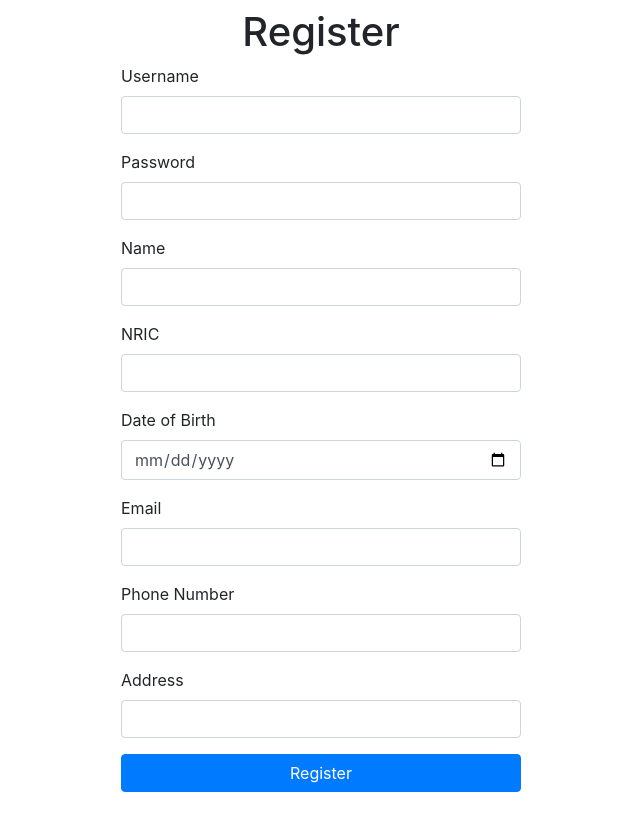
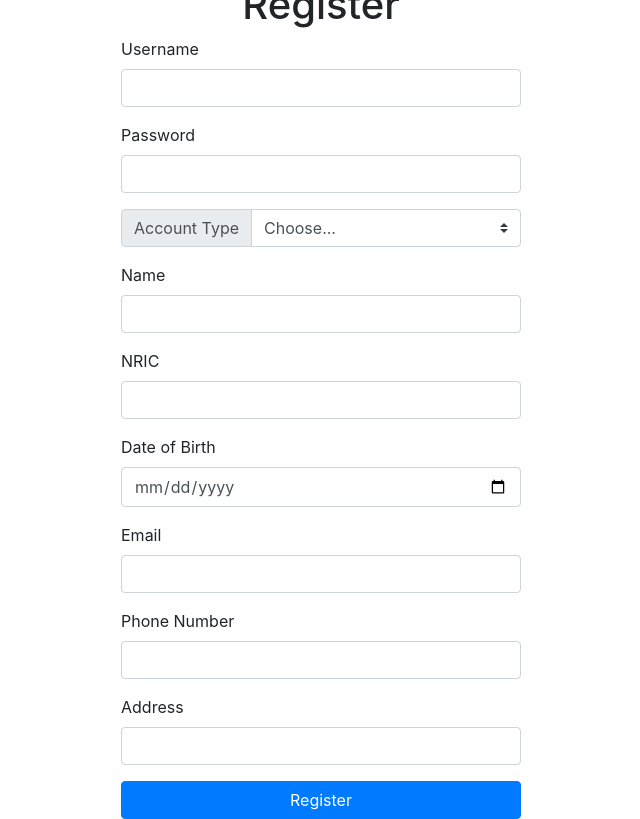
Before and after one commit to Greenbonee/MyBank, a Flask app: page /register in a window 1280 px wide. Shown: the whole page, without its empty margins (319-959 px from the left). Before the commit the page ends 792 px from the top, so only its background shows below. Run offline with Flask 3, Linux system fonts and the light colour scheme; some libraries are stand-ins or nearby versions.

Commit message:
Updated register.py and naming conventions

```diff
--- a/app/__init__.py
+++ b/app/__init__.py
@@ -12,7 +12,7 @@ def create_app():
     db.init_app(app)
     migrate.init_app(app, db)
 
-    from .web import bp as main_blueprint
-    app.register_blueprint(main_blueprint)
+    from .web import bp as web_bp
+    app.register_blueprint(web_bp)
 
     return app
--- a/app/templates/register.html
+++ b/app/templates/register.html
@@ -41,6 +41,16 @@
                     <label for="password">Password</label>
                     <input type="password" class="form-control" id="password" name="password" required>
                 </div>
+                  <div class="input-group mb-3">
+                    <div class="input-group-prepend">
+                      <label class="input-group-text" for="account_type">Account Type</label>
+                    </div>
+                    <select class="custom-select" id="account_type">
+                      <option selected>Choose...</option>
+                      <option value="Current">Current</option>
+                      <option value="Savings">Savings</option>
+                    </select>
+                  </div>
                 <div class="form-group">
                     <label for="name">Name</label>
                     <input type="text" class="form-control" id="name" name="name" required>
@@ -65,6 +75,7 @@
                     <label for="address">Address</label>
                     <input type="text" class="form-control" id="address" name="address" required>
                 </div>
+
                 <button type="submit" class="btn btn-primary btn-block">Register</button>
             </form>
         </div>
```
